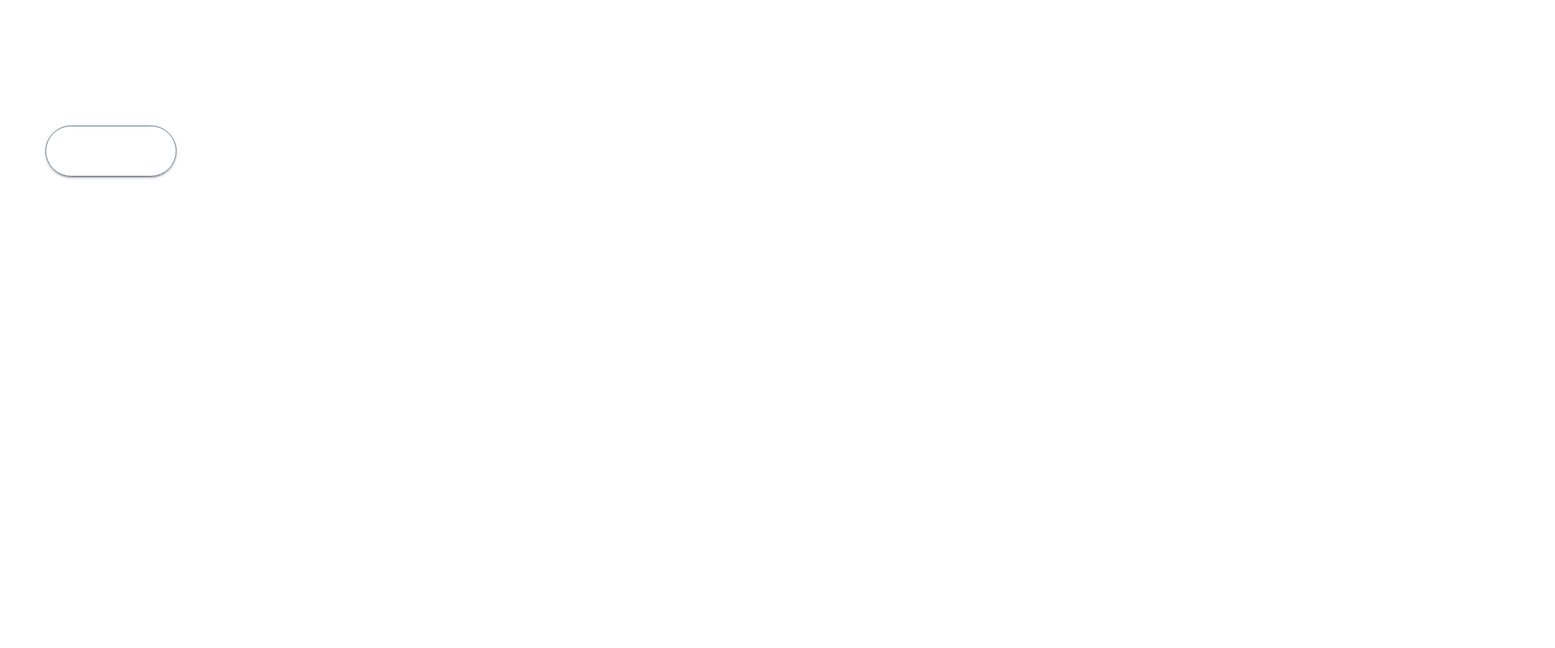
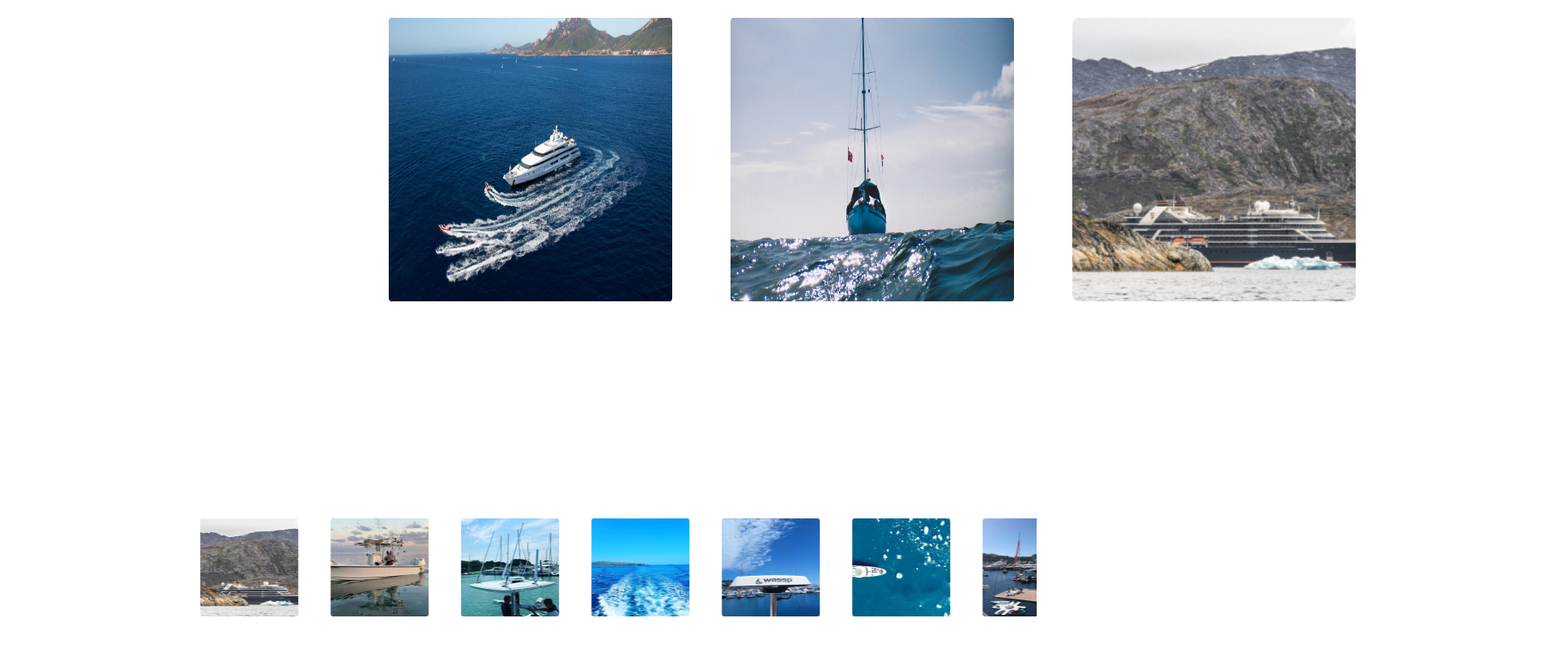
Before and after one commit to MiguelEmmara-ai/wassp-multibeam, a Next.js app: page / in a window 1280 px wide. Shown: the part 2979-3779 px from the top of the page at 81% size, 1920 px wide, since content can reach past the window. Before the commit the page ends 3404 px from the top, so only its background shows below. Built offline with nearby package versions, Linux system fonts and the light colour scheme; a web font is replaced by a local one.

Commit message:
Add Content, News, Testimonial components and types

```diff
--- a/package.json
+++ b/package.json
@@ -30,6 +30,7 @@
     "postcss": "8.4.30",
     "react": "18.2.0",
     "react-dom": "18.2.0",
+    "react-responsive-carousel": "^3.2.23",
     "styled-components": "^5.3.1",
     "tailwindcss": "3.3.3",
     "typescript": "5.2.2"
--- /dev/null
+++ b/src/components/Content.tsx
@@ -0,0 +1,24 @@
+import { ContentProps } from '@/types'
+
+const Content = ({
+  number,
+  title,
+  contentComponent,
+}: ContentProps & { contentComponent: React.ReactNode }) => {
+  return (
+    <section className="container grid grid-cols-12 grid-rows-4 h-[500px] mt-5">
+      <div className="col-span-12 flex flex-row ml-8 norwester-font">
+        <div className="flex gap-[100px]">
+          <p className="font-norwester font-normal text-sm leading-16.8 text-white">{number}</p>
+          <p className="font-norwester font-normal text-sm leading-16.8 text-white">{title}</p>
+        </div>
+      </div>
+
+      <div className="col-span-12 md:col-span-8 md:col-start-5 flex flex-row justify-between items-center mx-8 lg:mt-[-100px]">
+        {contentComponent}
+      </div>
+    </section>
+  )
+}
+
+export default Content
--- a/src/components/ImageSroll.tsx
+++ b/src/components/ImageSroll.tsx
@@ -31,11 +31,11 @@ const ImageScroller = () => {
   })
 
   return (
-    <div className="animation-image-container" key={key}>
+    <div className="max-w-full overflow-x-auto">
       <animated.div style={scrolling}>
-        <div className="animation-image-content flex items-center gap-20">
+        <div className="flex items-center space-x-10">
           {images.map((imageUrl, i) => (
-            <div className="animation-image" key={i}>
+            <div key={i}>
               <Image src={imageUrl} width={121} height={121} alt={`Image ${i + 1}`} />
             </div>
           ))}
--- /dev/null
+++ b/src/components/News.tsx
@@ -0,0 +1,59 @@
+import { NewsImageProps } from '@/types'
+import Box from '@mui/material/Box'
+import Typography from '@mui/material/Typography'
+import Image from 'next/image'
+
+const NewsImage = ({ imgSrc, imgAlt, title }: NewsImageProps) => {
+  return (
+    <Box className=" border border-white p-4 rounded-lg">
+      <div className="relative bg-cover">
+        <Image src={imgSrc} objectFit="cover" alt={imgAlt} width={350} height={350} />
+      </div>
+      <Typography
+        variant="h4"
+        fontFamily="neue-haas-grotesk-display"
+        fontWeight="450"
+        color="white"
+      >
+        {title}
+      </Typography>
+      <Box className="flex flex-row justify-between items-center">
+        <Typography
+          variant="body2"
+          fontFamily="neue-haas-grotesk-display"
+          fontWeight="450"
+          color="white"
+        >
+          View
+        </Typography>
+        <Image src="/svg/ArrowRight.svg" width={29} height={29} alt="Arrow Down" />
+      </Box>
+    </Box>
+  )
+}
+
+const News = () => {
+  return (
+    <div className="flex flex-col">
+      <Box className="col-start-5 col-span-8 row-start-1 flex flex-row gap-10">
+        <NewsImage
+          imgSrc="/assets/images/03.jpg"
+          imgAlt="Image 1"
+          title="South Pacific reopens for superyachts, a top charter spot."
+        />
+        <NewsImage
+          imgSrc="/assets/images/04.jpg"
+          imgAlt="Image 2"
+          title="WASSP's Bluebeam brings major feature advancements"
+        />
+        <NewsImage
+          imgSrc="/assets/images/05.jpg"
+          imgAlt="Image 3"
+          title="WASSP's Bluebeam brings major feature advancements"
+        />
+      </Box>
+    </div>
+  )
+}
+
+export default News
--- /dev/null
+++ b/src/components/Testimonial.tsx
@@ -0,0 +1,15 @@
+const Testimonial = () => {
+  return (
+    <div className="flex flex-col">
+      <h1 className="norwester-font font-normal text-5xl text-white">
+        “WASSP LETS ME GO TO WHERE I WOULD NEVER HAVE FISHED BEFORE, GIVING ME A HIGHER CATCH WITH
+        REDUCED FUEL CONSUMPTION.”
+      </h1>
+      <p className="tk-neue-haas-grotesk-display text-base font-medium text-white">
+        Dominique Faou Owner/Skipper, France
+      </p>
+    </div>
+  )
+}
+
+export default Testimonial
--- a/src/pages/index.tsx
+++ b/src/pages/index.tsx
@@ -1,4 +1,14 @@
-import { Hero, About, Fseries, BrandScrool, Footer, ImageSroll } from '@/components'
+import {
+  Hero,
+  About,
+  Fseries,
+  BrandScrool,
+  Content,
+  Testimonial,
+  News,
+  ImageSroll,
+  Footer,
+} from '@/components'
 
 const Home = () => {
   return (
@@ -7,6 +17,8 @@ const Home = () => {
       <About />
       <Fseries />
       <BrandScrool />
+      <Content number="04" title="TESTIMONIAL" contentComponent={<Testimonial />} />
+      <Content number="05" title="NEWS" contentComponent={<News />} />
       <ImageSroll />
       <Footer />
     </div>
```
Also changed, not shown: src/components/index.ts (+7 -1 lines), src/types/index.ts (+11 -0 lines), 2 other files (tests, documents, lock files or other folders).
